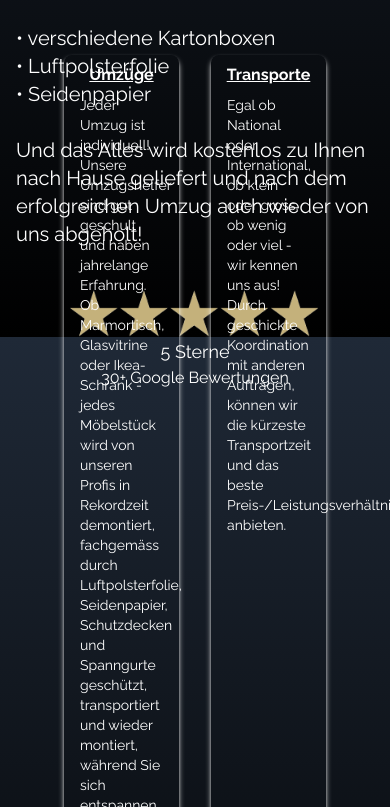
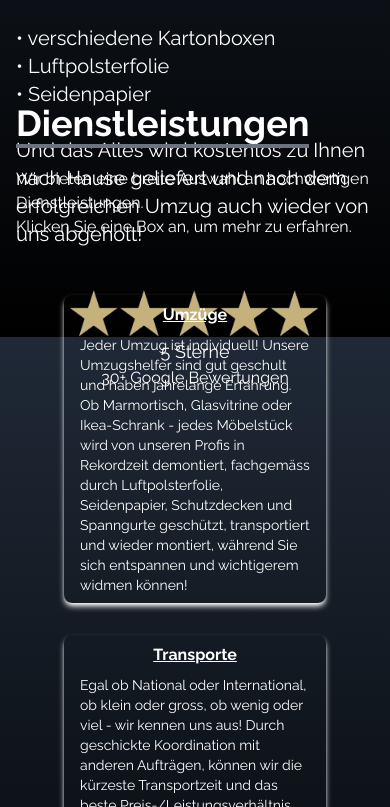
Before and after one commit to RobinRuf/unik_umzuege, a React (Create React App) app: page / in a window 390 px wide. Shown: the part 1351-2158 px from the top of the page. Built offline with nearby package versions, Linux system fonts and the light colour scheme.

Commit message:
Style-Changes in Services.jsx;

```diff
--- a/src/components/Services.jsx
+++ b/src/components/Services.jsx
@@ -42,11 +42,11 @@ const Services = () => {
           <br /> Klicken Sie eine Box an, um mehr zu erfahren.</p>
         </div>
 
-        <div className="w-full grid grid-cols-2 sm:grid-cols-3 gap-8 text-center py-8 px-12 sm:px-0">
+        <div className="w-full grid grid-cols-1 lg:grid-cols-3 sm:grid-cols-2 gap-8 text-center py-8 px-12 sm:px-0">
           {services.map(({ id, title, desc, style }) => (
             <div
               key={id}
-              className={`shadow-md hover:scale-105 duration-500 py-2 rounded-lg ${style}`}
+              className={`shadow-md hover:scale-105 duration-500 py-2 max-w-sm mx-auto rounded-lg ${style}`}
             >
               <p className="underline font-bold">{title}</p>
               <p className="text-sm pt-2 mx-4 text-left">{desc}</p>
```
